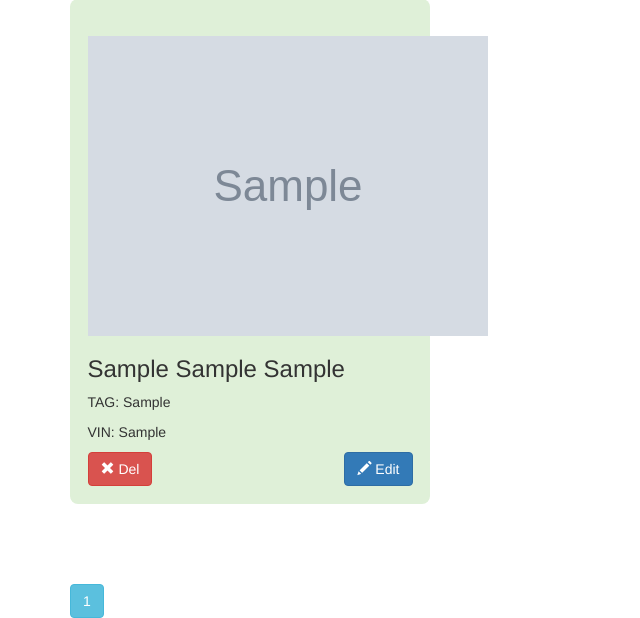
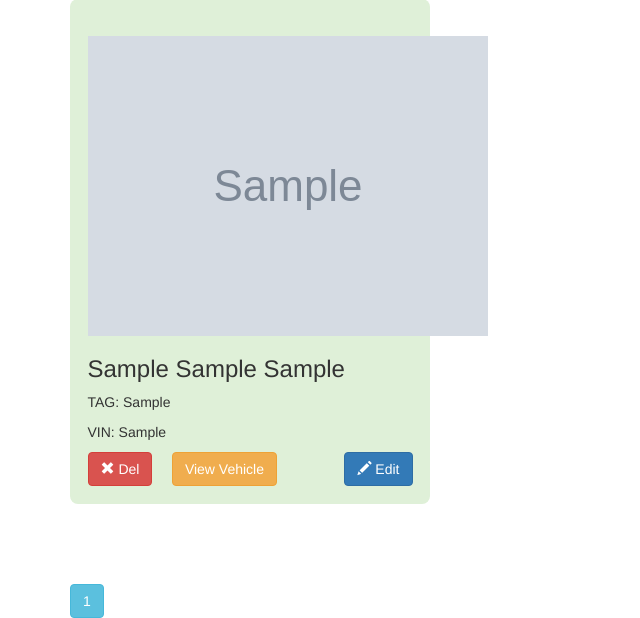
Before and after one commit to pauloft/vtrack, a Flask app: page /vehicles/ in a window 1280 px wide. Shown: the part 185-803 px from the top of the page, without its empty margins (0-640 px from the left). Run offline with Flask 2, Linux system fonts and the light colour scheme; a user stored in the database is signed in; tables that the repository leaves empty hold one stand-in row (values such as "Sample post"); grey boxes marked "Sample" are stand-in pictures; some libraries are stand-ins or nearby versions.

Commit message:
Added vehicle Cards

```diff
--- a/app/auth/utils.py
+++ b/app/auth/utils.py
@@ -5,6 +5,7 @@ from PIL.ExifTags import TAGS
 from flask import url_for, current_app
 from flask_mail import Message
 from app import mail
+
 
 # processing specifically for profile images
 def save_picture(form_picture, folder="static/profile_thumbs"):
@@ -28,7 +29,8 @@ def send_reset_email(user):
     msg.body = f"""To reset your password, visit the following link:
 {url_for('auth.reset_password', token=token, _external=True)}
 
-If you did not make this request then simply ignore this email and no changes will be made.
+If you did not make this request then simply ignore this email and no changes
+will be made.
 """
     mail.send(msg)
 
--- a/app/home/views.py
+++ b/app/home/views.py
@@ -9,7 +9,7 @@ from . import home
 @home.route("/")
 def homepage():
     """ Render homepage on the / route """
-    return render_template("home/index.html", title="Welcome!")
+    return render_template("home/index.html", title="Welcome to VTrack!")
 
 
 @home.route("/dashboard")
--- a/app/templates/vehicles/_vehicle_card.html
+++ b/app/templates/vehicles/_vehicle_card.html
@@ -20,11 +20,14 @@
     <div class="card-footer">
         {% if current_user.is_admin %}
         <a data-id="{{vehicle.id}}" class="btn btn-primary pull-right editVehicle"><span class="glyphicon glyphicon-pencil"></span>
-            Edit</a>
-        <a href="{{url_for('vehicles.delete', id=vehicle.id)}}" class="btn btn-danger" onclick="return confirm('Are you sure you want to delete this {{vehicle.year}} {{vehicle.make}} {{vehicle.model}}?')"><span
+            Edit</a>&nbsp;&nbsp;&nbsp;&nbsp;
+        <span style="text-align: center"><a href="{{url_for('vehicles.album', id=vehicle.id)}}" class="btn btn-warning">View
+                Vehicle</a></span>
+        <a href="{{url_for('vehicles.delete', id=vehicle.id)}}" class="btn btn-danger pull-left" onclick="return confirm('Are you sure you want to delete this {{vehicle.year}} {{vehicle.make}} {{vehicle.model}}?')"><span
                 class="glyphicon glyphicon-remove"></span> Del</a>
         {% else %}
-        <div class="text-center"><a href="#" class="btn btn-warning">View Vehicle</a></div>
+        <div class="text-center"><a href="{{url_for('vehicles.album', id=vehicle.id)}}" class="btn btn-warning">View
+                Vehicle</a></div>&nbsp;&nbsp;
         {% endif %}
     </div>
 </div>
--- a/app/vehicles/views.py
+++ b/app/vehicles/views.py
@@ -3,7 +3,6 @@
 from flask import (
     render_template,
     redirect,
-    abort,
     current_app,
     request,
     flash,
@@ -11,7 +10,7 @@ from flask import (
     jsonify,
 )
 from werkzeug.utils import secure_filename
-from flask_login import current_user, login_required
+from flask_login import login_required
 
 from . import vehicles
 from app.vehicles.forms import VehicleForm
@@ -101,8 +100,7 @@ def delete(id):
 @vehicles.route("/getVehicleById", methods=["POST"])
 @login_required
 def getVehicleById():
-    """
-    fetch a vehicle record from the database so it can be used to populate form fields
+    """ fetch a vehicle record from the database so it can be used to populate form fields
     """
     id = request.form["id"]
     vehicle = Vehicle.query.get(id)
@@ -117,3 +115,13 @@ def getVehicleById():
             model=vehicle.model,
         )
     )
+
+
+@vehicles.route('/album/<int:id>')
+@login_required
+def album(id):
+    pics = Vehicle.query.filter_by(id=id).first().pictures
+
+    pictures = [p.filepath for p in pics]
+
+    return render_template('vehicles/album.html', title="Album", pictures=pictures)
--- a/config.py
+++ b/config.py
@@ -17,8 +17,8 @@ class Config(object):
     MAIL_PASSWORD = os.environ.get("EMAIL_PASS")
 
     # picture and thumbnail folders (for profiles, Vehicles, and equipment)
-    PROFILE_IMAGE_FOLDER = os.path.join(basedir, "static/profile_thumbs")
-    EQUIPMENT_IMAGE_FOLDER = os.path.join(basedir, "static/equip_imgs")
+    PROFILE_IMAGE_FOLDER = os.path.join(basedir, "static", "profile_thumbs")
+    EQUIPMENT_IMAGE_FOLDER = os.path.join(basedir, "static", "equip_imgs")
     VEHICLE_IMAGE_FOLDER = os.path.join(basedir, "app", "static", "vehicle_imgs")
 
 
```
Also changed, not shown: app/templates/vehicles/album.html (added, +11 -0 lines).
